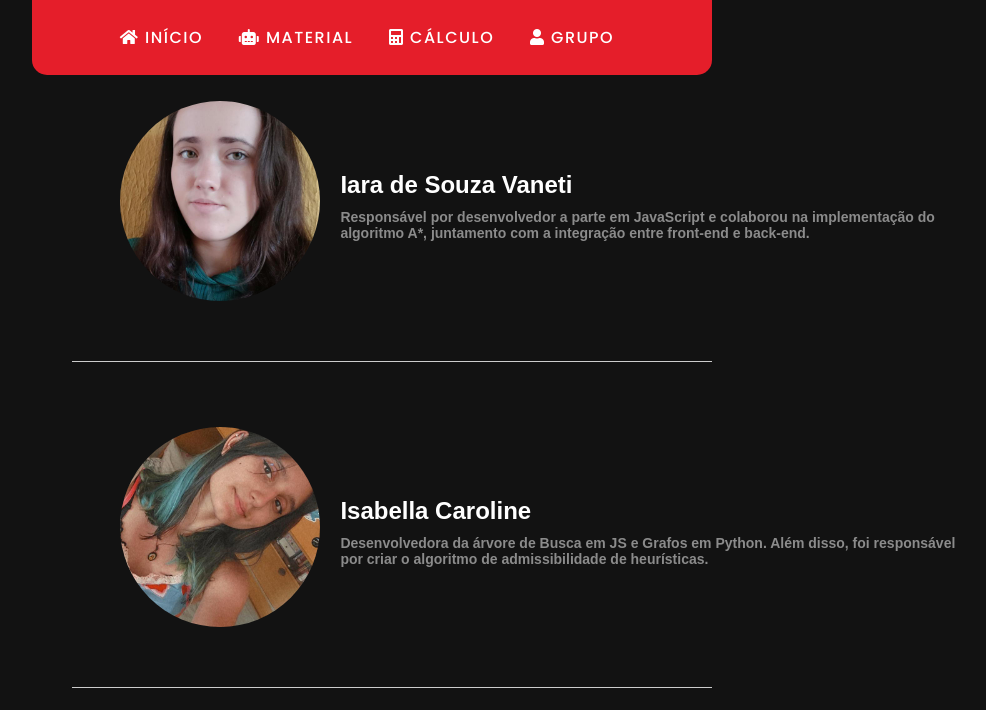
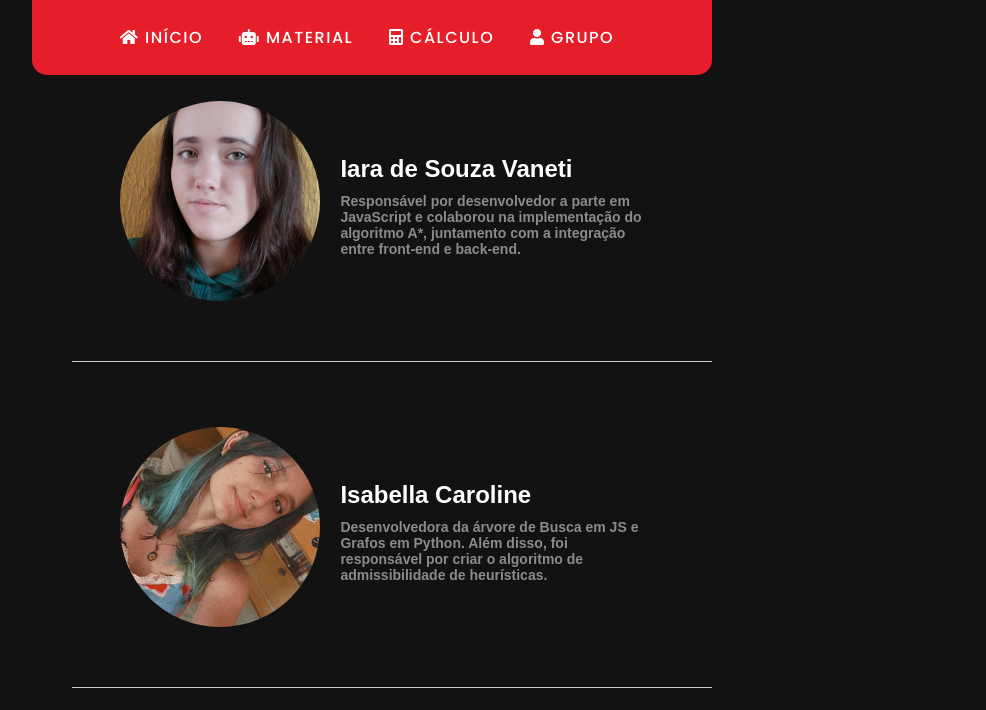
Before and after one commit to Germano01/projetoIA, a plain HTML site: page pages/integrantes.html in a window 1280 px wide. Shown: the top 710 px of the page, without its empty margins (278-1264 px from the left). Drawn offline with nearby package versions, Linux system fonts and the light colour scheme.

Commit message:
Ultimas Alterações

```diff
--- a/pages/integrantes.html
+++ b/pages/integrantes.html
@@ -62,6 +62,10 @@
         .menu a:hover::after {
             transform: scaleX(1);
         }
+
+        h4{
+            width: 50%;
+        }
     </style>
 </head>
 
```
